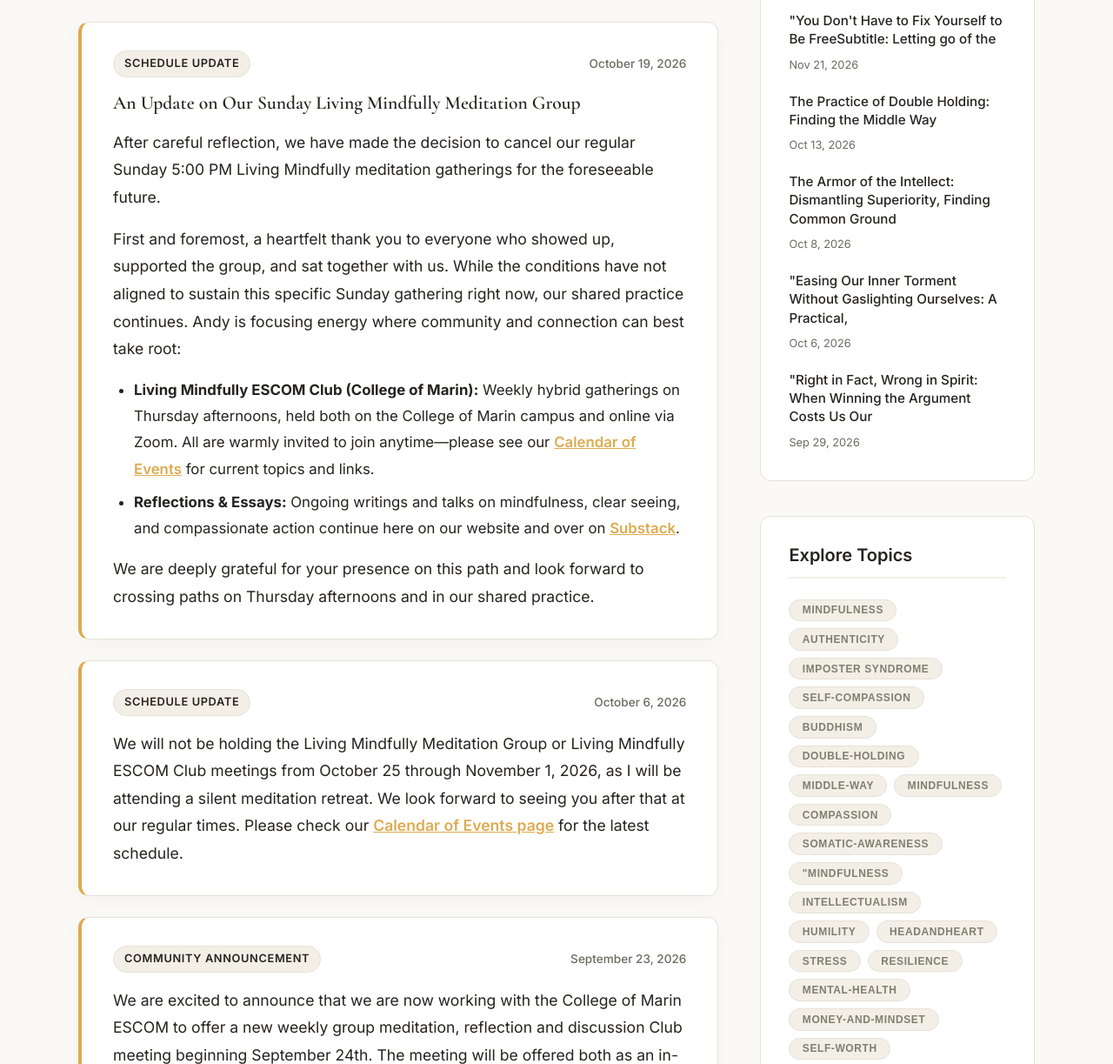
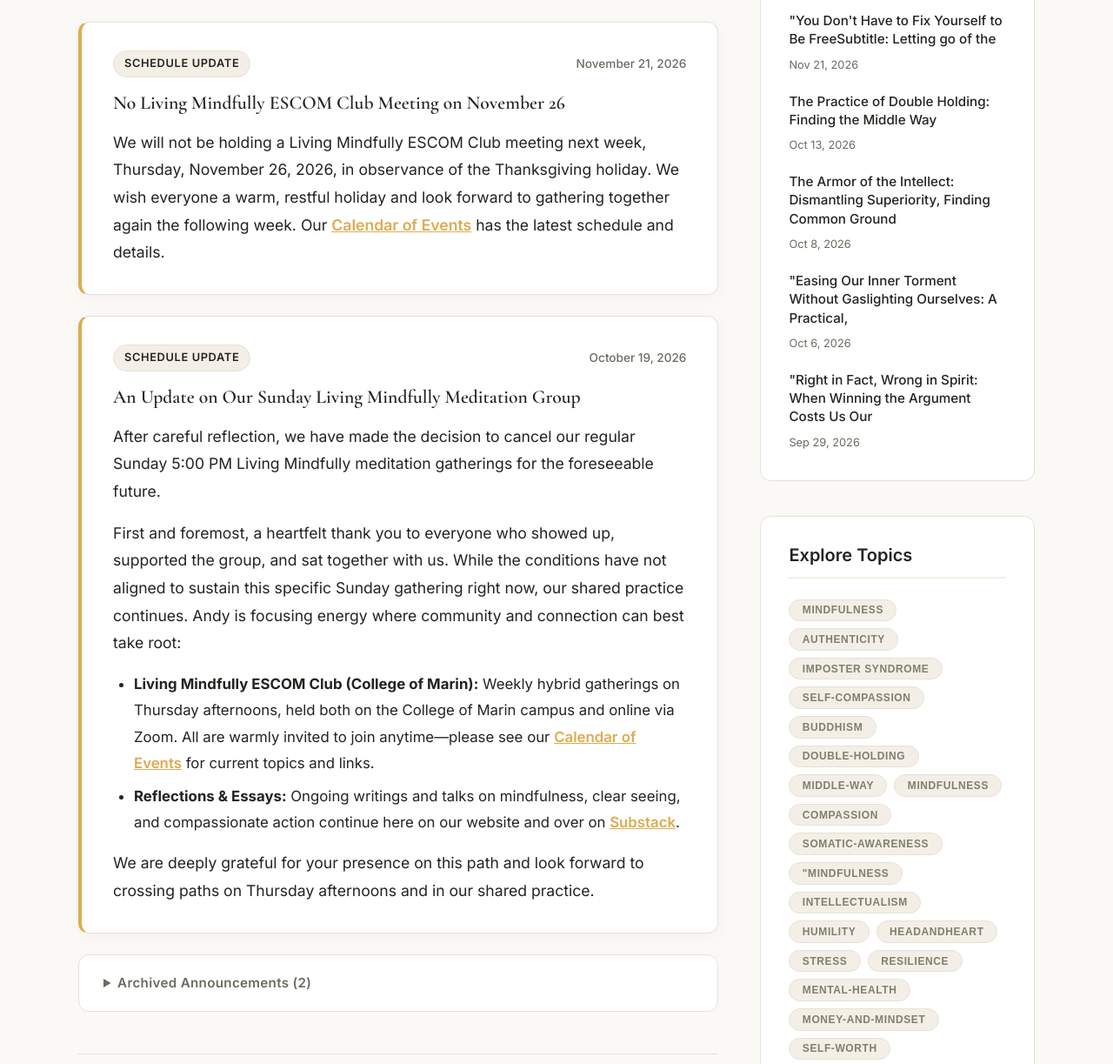
Before and after one commit to sparkyflashrebob/headandhearttogether, a plain HTML site: page blog.html in a window 1280 px wide. Shown: the part 646-1869 px from the top of the page at 87% size. Drawn offline with nearby package versions, Linux system fonts and the light colour scheme.

Commit message:
Update blog announcements, archive older notices, and update images

```diff
--- a/blog.html
+++ b/blog.html
@@ -84,6 +84,20 @@
                                         <span style="display: inline-block; background-color: var(--accent-sage-light); color: var(--text-primary); font-size: 0.8rem; font-weight: 600; text-transform: uppercase; letter-spacing: 0.05em; padding: 0.25rem 0.75rem; border-radius: 9999px; border: 1px solid var(--border-color);">
                                             Schedule Update
                                         </span>
+                                        <span style="font-size: 0.85rem; color: var(--text-light); font-weight: 500;">November 21, 2026</span>
+                                    </div>
+                                    <h3 style="font-size: 1.35rem; margin-bottom: 1rem; color: var(--text-primary); font-weight: 600;">No Living Mindfully ESCOM Club Meeting on November 26</h3>
+                                    <p style="font-size: 1.1rem; line-height: 1.8; color: var(--text-primary); margin: 0;">
+                                        We will not be holding a Living Mindfully ESCOM Club meeting next week, Thursday, November 26, 2026, in observance of the Thanksgiving holiday. We wish everyone a warm, restful holiday and look forward to gathering together again the following week. Our <a href="events.html" style="color: var(--accent-terracotta); text-decoration: underline; font-weight: 600;">Calendar of Events</a> has the latest schedule and details.
+                                    </p>
+                                </div>
+
+                                <!-- Announcement Item -->
+                                <div class="news-announcement-card" style="background-color: var(--bg-card); border: 1px solid var(--border-color); border-left: 4px solid var(--accent-terracotta); border-radius: var(--radius-md); padding: 2rem 2.25rem; box-shadow: var(--shadow-subtle);">
+                                    <div style="display: flex; align-items: center; justify-content: space-between; margin-bottom: 1rem; flex-wrap: wrap; gap: 0.5rem;">
+                                        <span style="display: inline-block; background-color: var(--accent-sage-light); color: var(--text-primary); font-size: 0.8rem; font-weight: 600; text-transform: uppercase; letter-spacing: 0.05em; padding: 0.25rem 0.75rem; border-radius: 9999px; border: 1px solid var(--border-color);">
+                                            Schedule Update
+                                        </span>
                                         <span style="font-size: 0.85rem; color: var(--text-light); font-weight: 500;">October 19, 2026</span>
                                     </div>
                                     <h3 style="font-size: 1.35rem; margin-bottom: 1rem; color: var(--text-primary); font-weight: 600;">An Update on Our Sunday Living Mindfully Meditation Group</h3>
@@ -101,7 +115,14 @@
                                         We are deeply grateful for your presence on this path and look forward to crossing paths on Thursday afternoons and in our shared practice.
                                     </p>
                                 </div>
+                            </div>
 
+                            <!-- Archived Announcements -->
+                            <details style="margin-top: 1.5rem; background-color: var(--bg-card); border: 1px solid var(--border-color); border-radius: var(--radius-md); padding: 1.25rem 1.75rem;">
+                                <summary style="cursor: pointer; font-weight: 600; color: var(--text-light); font-size: 0.95rem; letter-spacing: 0.02em;">
+                                    Archived Announcements (2)
+                                </summary>
+                                <div class="news-announcements-list" style="display: flex; flex-direction: column; gap: 1.5rem; margin-top: 1.5rem; opacity: 0.85;">
                                     <!-- Announcement Item -->
                                     <div class="news-announcement-card" style="background-color: var(--bg-card); border: 1px solid var(--border-color); border-left: 4px solid var(--accent-terracotta); border-radius: var(--radius-md); padding: 2rem 2.25rem; box-shadow: var(--shadow-subtle);">
                                         <div style="display: flex; align-items: center; justify-content: space-between; margin-bottom: 1rem; flex-wrap: wrap; gap: 0.5rem;">
@@ -128,6 +149,7 @@
                                         </p>
                                     </div>
                                 </div>
+                            </details>
                         </div>
 
                         <div class="section-header text-center" style="margin-bottom: 2.5rem;">
```
Also changed, not shown: images/blog/image-1.png (deleted), images/head_and_heart_together.png (added), images/head_and_heart_together_1100x220_dark_banner.png (added), images/head_and_heart_together_1100x220_light_bg.png (added), images/head_and_heart_together_1100x220_transparent.png (added), images/head_and_heart_together_for_light_bg.png (added), images/head_and_heart_together_transparent.png (added). Lines whose indentation alone changed are shown as unchanged.
